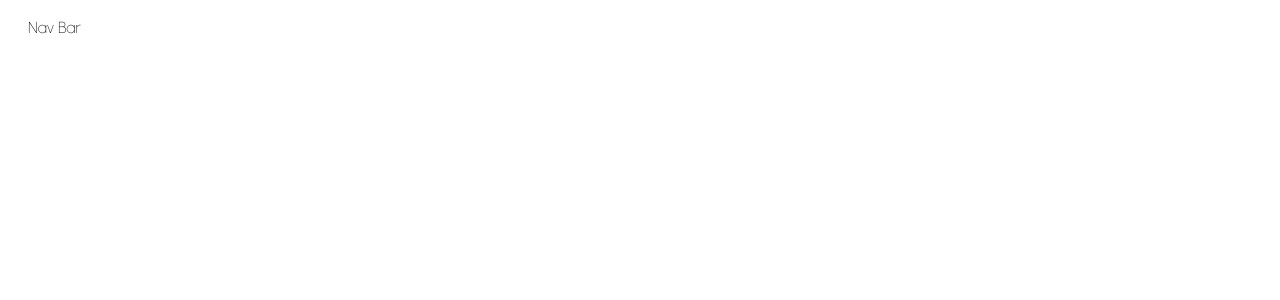
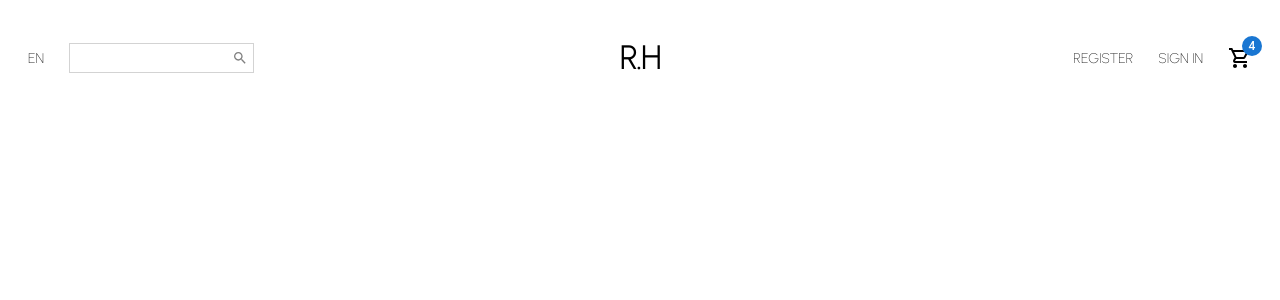
Before and after one commit to rickyhuang824/MERN-E-Commerce, a React (Create React App) app in the folder client/: page / in a window 1280 px wide. Shown: the top 300 px of the page. Built offline with nearby package versions, Linux system fonts and the light colour scheme.

Commit message:
Added nav bar

```diff
--- /dev/null
+++ b/client/babel.config.json
@@ -0,0 +1,3 @@
+{
+    "plugins": ["babel-plugin-styled-components"]
+}
--- a/client/src/components/Navbar.js
+++ b/client/src/components/Navbar.js
@@ -1,19 +1,81 @@
 import React from 'react'
 import styled from 'styled-components'
+import { Search, ShoppingCartOutlined} from '@mui/icons-material';
+import { Badge } from '@mui/material';
 
 const Container = styled.div`
     height: 60px;
 `
 
 const Wrapper = styled.div`
-    padding: 10px 20px
+    padding: 10px 20px;
+    display: flex;
+    align-items: center;
+    justify-content: space-between;
 `
+
+const Left = styled.div`
+    flex: 1;
+    display: flex;
+    align-items: center;
+`
+const Language = styled.span`
+    font-size: 14px;
+    cursor: pointer;
+`
+const Input = styled.input`
+    border: none;
+`
+
+const SearchContainer = styled.div`
+    border: 1px solid lightgray;
+    display: flex;
+    align-items: center;
+    margin-left: 25px;
+    padding: 5px;
+`
+const Center = styled.div`
+    flex: 1;
+    text-align: center;
+`
+const Logo = styled.h1`
+    font-weight: bold;
+`
+const Right = styled.div`
+    flex: 1;
+    display: flex;
+    align-items: center;
+    justify-content: flex-end;
+`
+
+const MenuItem = styled.div`
+    font-size: 14px;
+    cursor: pointer;
+    margin-left: 25px;
+`
+
 
 const Navbar = () => {
     return (
         <Container>
             <Wrapper>
-                Nav Bar
+                <Left>
+                    <Language>EN</Language>
+                    <SearchContainer>
+                        <Input/>
+                        <Search style={{color: "grey", fontSize: "16px"}}/>
+                    </SearchContainer>
+                </Left>
+                <Center><Logo>R.H</Logo></Center>
+                <Right>
+                    <MenuItem>REGISTER</MenuItem>
+                    <MenuItem>SIGN IN</MenuItem>
+                    <MenuItem>
+                        <Badge badgeContent={4} color="primary">
+                            <ShoppingCartOutlined/>
+                        </Badge>
+                    </MenuItem>
+                </Right>
             </Wrapper>
         </Container>
     )
```
Also changed, not shown: client/package.json (+12 -0 lines), 1 other file (tests, documents, lock files or other folders).
